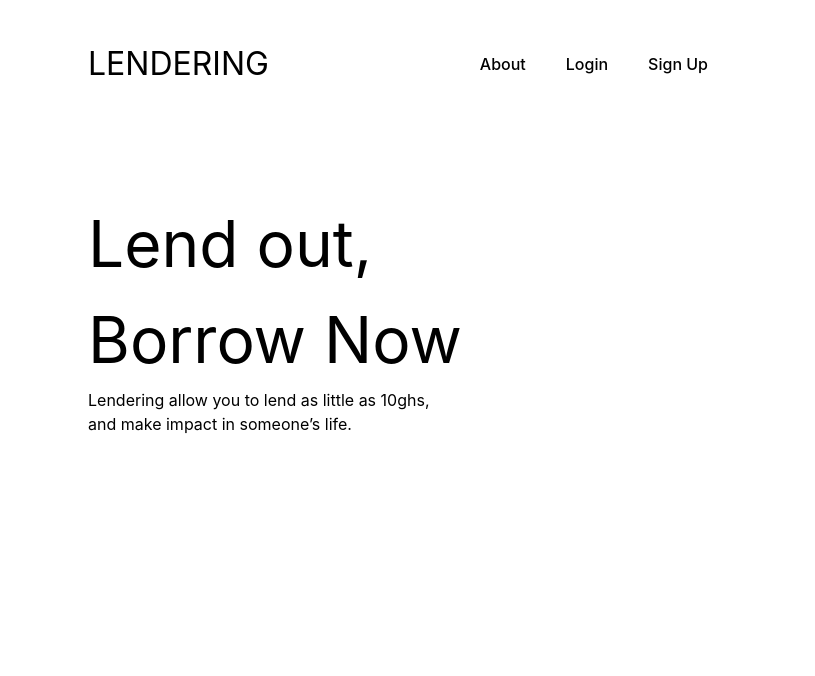
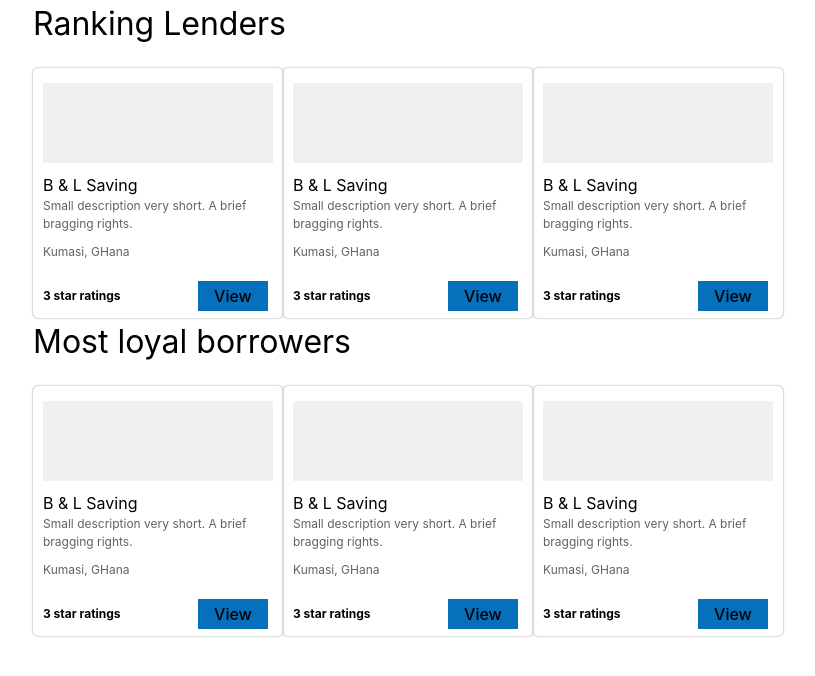
Before and after one commit to CraziCoda/marketplace-frontend, a React (Vite) app in the folder lendering/: page / in a window 1280 px wide. Shown: the top 676 px of the page, without its empty margins (232-1047 px from the left). Built offline with nearby package versions, Linux system fonts and the light colour scheme.

Commit message:
Important UI

```diff
--- a/lendering/src/App.tsx
+++ b/lendering/src/App.tsx
@@ -1,10 +1,14 @@
 import "./App.css";
+import Feed from "./pages/Feed";
 import Home from "./pages/Home";
+import Main from "./pages/Main";
+import Signin from "./pages/Signin";
+import Signup from "./pages/Signup";
 
 function App() {
 	return (
 		<>
-			<Home />
+			<Main />
 		</>
 	);
 }
--- /dev/null
+++ b/lendering/src/components/Card.tsx
@@ -0,0 +1,77 @@
+const Card = () => {
+	return (
+		<div style={style.card}>
+			<div style={style.top}>
+				<div style={style.image}></div>
+			</div>
+			<div style={style.bottom}>
+				<div style={style.user}>B & L Saving</div>
+				<div style={style.desc}>
+					Small description very short. A brief bragging rights.
+				</div>
+				<div style={style.desc}>Kumasi, GHana</div>
+				<div style={style.foot}>
+					<div style={style.rating}>3 star ratings</div>
+					<button style={style.button}>View</button>
+				</div>
+			</div>
+		</div>
+	);
+};
+
+interface StyleObject {
+	[key: string]: React.CSSProperties;
+}
+
+const style: StyleObject = {
+	card: {
+		width: 250,
+		height: 250,
+		boxShadow: "0px 0px 2px grey",
+		borderRadius: 5,
+	},
+	top: {
+		width: "100%",
+		height: "40%",
+		paddingTop: 5,
+	},
+	bottom: {
+		width: "90%",
+		height: "60%",
+		paddingLeft: 10,
+	},
+	image: {
+		backgroundColor: "#F0F0F0",
+		minWidth: "80%",
+		height: "80%",
+		margin: 10,
+	},
+	name: {},
+	desc: {
+		fontSize: 12,
+		marginBottom: 10,
+		color: "#646161",
+	},
+	foot: {
+		display: "flex",
+		flexDirection: "row",
+		justifyContent: "space-between",
+		alignItems: "center",
+		marginTop: 20,
+	},
+	rating: {
+		fontSize: 12,
+		fontWeight: "bold",
+	},
+	button: {
+		width: 70,
+		height: 30,
+		display: "flex",
+		justifyContent: "center",
+		alignItems: "center",
+		backgroundColor: "#0670BD",
+		borderRadius: 0,
+	},
+};
+
+export default Card;
--- /dev/null
+++ b/lendering/src/pages/Feed.css
@@ -0,0 +1,42 @@
+.container {
+	padding: 40px 30px;
+	width: 50%;
+	display: flex;
+	flex-direction: column;
+	justify-content: space-between;
+}
+header {
+	display: flex;
+	flex-direction: row;
+	justify-content: space-between;
+	align-items: center;
+}
+
+header .title {
+	font-size: 32px;
+	margin-bottom: 20px;
+}
+
+header .search{
+    background-color: #F0F0F0;
+    border: none;
+    width: 500px;
+    height: 40px;
+    border-radius: 20px;
+    outline: none;
+    padding: 0px 20px;
+    color: black;
+    box-shadow: 0px 0px 3px grey;
+    margin-bottom: 15px;
+}
+
+main{
+    display: flex;
+    flex-direction: row;
+    flex-wrap: wrap;
+    justify-content: space-between;
+}
+
+main > div{
+    margin: 10px;
+}
--- /dev/null
+++ b/lendering/src/pages/Feed.tsx
@@ -0,0 +1,26 @@
+import Card from "../components/Card";
+import "./Feed.css";
+const Feed = () => {
+	return (
+		<div className="container">
+			<header>
+				<div className="title">Find Lender</div>
+				<div>
+					<input type="text" className="search" placeholder="Find a Lender" />
+				</div>
+			</header>
+			<main>
+				<Card />
+				<Card />
+				<Card />
+
+				<Card />
+				<Card />
+				<Card />
+			</main>
+            <footer></footer>
+		</div>
+	);
+};
+
+export default Feed;
--- a/lendering/src/pages/Home.css
+++ b/lendering/src/pages/Home.css
@@ -37,6 +37,23 @@ main .text .loud{
     font-weight: 400;
 }
 
+main .text button{
+    width: 150px;
+    height: 50px;
+    margin-right: 20px;
+}
+
+main .text .primary{
+    background-color: #0981D8;
+}
+
+main .text .outline{
+    background-color: #fff;
+    border: #0981D8 solid 1px;
+    color: #0981D8;
+}
+
+
 footer{
     height: 30%;
 }
--- a/lendering/src/pages/Home.tsx
+++ b/lendering/src/pages/Home.tsx
@@ -19,7 +19,10 @@ const Home = () => {
 					<span style={{ color: "0670BD" }}>Lendering</span> allow you to lend
 					as little as 10ghs,
 					<br /> and make impact in someone’s life.
-
+					<br />
+					<br />
+					<Button text="Find Lender" type="primary" />
+					<Button text="Find Borrower" type="outline" />
 				</div>
 				<div className="image"></div>
 			</main>
@@ -28,4 +31,17 @@ const Home = () => {
 	);
 };
 
+interface ButtonProps {
+	text: string;
+	type: "primary" | "outline";
+}
+
+const Button = (props: ButtonProps) => {
+	return (
+		<button className={"btn " + props.type} style={{}}>
+			{props.text}
+		</button>
+	);
+};
+
 export default Home;
--- /dev/null
+++ b/lendering/src/pages/Main.css
@@ -0,0 +1,17 @@
+main {
+	width: 100%;
+	display: flex;
+	flex-direction: column;
+}
+
+main .unit .title {
+	font-size: 32px;
+	margin-bottom: 20px;
+}
+
+main .unit .list{
+    display: flex;
+    flex-direction: row;
+    flex-wrap: wrap;
+    justify-content: space-between;
+}
--- /dev/null
+++ b/lendering/src/pages/Main.tsx
@@ -0,0 +1,30 @@
+import Card from "../components/Card";
+import "./Main.css";
+const Main = () => {
+	return (
+		<div className="container">
+			<main>
+				<div className="unit">
+					<div className="title">Ranking Lenders</div>
+					<div className="list">
+						<Card />
+						<Card />
+						<Card />
+					</div>
+				</div>
+
+				<div className="unit">
+					<div className="title">Most loyal borrowers</div>
+					<div className="list">
+						<Card />
+						<Card />
+						<Card />
+					</div>
+				</div>
+			</main>
+			<footer></footer>
+		</div>
+	);
+};
+
+export default Main;
--- /dev/null
+++ b/lendering/src/pages/Signin.css
@@ -0,0 +1,95 @@
+.container{
+    padding: 40px 30px;
+    width: 50%;
+    display: flex;
+    flex-direction: column;
+    justify-content: space-between;
+}
+header{
+    display: flex;
+    flex-direction: row;
+    justify-content: space-between;
+
+    align-items: center;
+}
+
+header .title{
+    font-size: 32px;
+}
+
+main{
+    display: flex;
+    flex-direction: row;
+    justify-self: center;
+    align-items: space-around;
+    justify-content: center;
+    width: 100%;
+}
+
+main .form{
+    width: 556px;
+    min-height: 561px;
+    border-radius: 49px;
+    display: flex;
+    /* align-items: center; */
+    justify-content: space-between;
+    box-shadow: 1px 1px 5px grey;
+    flex-direction: column;
+    padding-top: 50px;
+    padding-left: 50px;
+    padding-right: 50px;
+}
+
+main .form .title{
+    font-size: 32px;
+    font-weight: bold;
+    color: black;
+}
+
+main .form span{
+    color: #716E6E;
+}
+
+
+main .form .foot{
+    height: 20%;
+}
+
+main .input{
+    border: none;
+    border-bottom: solid 1px black;
+    background-color: transparent;
+    color: black;
+    outline: none;
+    width: 100%;
+    margin-top: 30px;
+}
+
+main .foot{
+    width: 100%;
+    display: flex;
+    flex-direction: row;
+    justify-content: center;
+}
+
+main .formBtn{
+    border-radius: 10px;
+    width: 360px;
+    height: 50px;
+}
+
+
+main .select{
+    margin-top: 30px;
+    border: none;
+    border-bottom: solid 1px black;
+    background-color: transparent;
+    color: black;
+    outline: none;
+    width: 100%;
+}
+
+
+footer{
+    height: 10%;
+}
--- /dev/null
+++ b/lendering/src/pages/Signin.tsx
@@ -0,0 +1,75 @@
+import { ReactNode } from "react";
+import "./Signin.css";
+const Signin = () => {
+	return (
+		<div className="container">
+			<header>
+				<div className="title">LENDERING</div>
+			</header>
+			<main>
+				<div className="form">
+					<div className="head">
+						<span className="title">Borrower | Lender Sign In </span>
+						<br />
+						<span>
+							If no account <a href="#">create account</a>
+						</span>
+					</div>
+					<div className="body">
+						<Input type="email" placeholder="crazicoda@gmail.com" />
+						<Select>
+							<option value={"lender"}>Lender</option>
+							<option value={"borrower"}>Borrower</option>
+						</Select>
+						<Input type="password" placeholder="Password" />
+					</div>
+					<div className="foot">
+						<FormButton text="Login" type="primary" />
+					</div>
+				</div>
+			</main>
+
+			<footer></footer>
+		</div>
+	);
+};
+
+interface ButtonProps {
+	text: string;
+	type: "primary" | "outline";
+}
+
+const FormButton = (props: ButtonProps) => {
+	return (
+		<button
+			className={"formBtn " + props.type}
+			style={{ backgroundColor: "#0981D8" }}
+		>
+			{props.text}
+		</button>
+	);
+};
+
+interface InputProps {
+	placeholder: string;
+	type?: string;
+}
+
+const Input = (props: InputProps) => {
+	return (
+		<input
+			type={props.type}
+			className="input"
+			placeholder={props.placeholder}
+		/>
+	);
+};
+
+interface SelectProps {
+	children: ReactNode;
+}
+
+const Select = (props: SelectProps) => {
+	return <select className="select">{props.children}</select>;
+};
+export default Signin;
--- /dev/null
+++ b/lendering/src/pages/Signup.css
@@ -0,0 +1,146 @@
+.container {
+	padding: 40px 30px;
+	width: 50%;
+	display: flex;
+	flex-direction: column;
+	justify-content: space-between;
+}
+header {
+	display: flex;
+	flex-direction: row;
+	justify-content: space-between;
+
+	align-items: center;
+}
+
+header .title {
+	font-size: 32px;
+	margin-bottom: 20px;
+}
+
+main {
+	display: flex;
+	flex-direction: row;
+	justify-self: center;
+	align-items: space-around;
+	justify-content: center;
+	width: 100%;
+}
+
+main .head {
+	width: 100%;
+	display: flex;
+	flex-direction: column;
+	justify-self: center;
+	align-items: center;
+}
+
+main .form {
+	width: 1210px;
+	min-height: 561px;
+	border-radius: 49px;
+	display: flex;
+	/* align-items: center; */
+	justify-content: space-between;
+	box-shadow: 1px 1px 5px grey;
+	flex-direction: column;
+	padding-top: 50px;
+	padding-left: 50px;
+	padding-right: 50px;
+}
+
+main .form .title {
+	font-size: 32px;
+	font-weight: bold;
+	color: black;
+}
+
+main .form span {
+	color: #716e6e;
+}
+
+main .form .body {
+	display: flex;
+	flex-direction: row;
+	justify-content: space-between;
+	align-items: center;
+	width: 100%;
+}
+
+main .form .body > div {
+	width: 50%;
+	padding: 40px;
+}
+
+main .form .body .two-fields {
+	display: flex;
+	flex-direction: row;
+	align-items: center;
+	justify-content: space-between;
+}
+
+main .form .body .two-fields .divider {
+	min-width: 10px;
+	min-height: 10px;
+}
+
+main .form .body .labelled {
+	display: flex;
+	flex-direction: column;
+	/* align-items: center;
+	justify-content: center; */
+	/* background-color: red; */
+	margin-top: 30px;
+    color: #716e6e;
+}
+
+main .form .body .labelled .divider {
+	min-width: 10px;
+	min-height: 10px;
+}
+
+main .form .body .labelled .input {
+	margin-top: 0px;
+}
+
+main .form .foot {
+	height: 20%;
+    margin-bottom: 20px;
+}
+
+main .input {
+	border: none;
+	border-bottom: solid 1px black;
+	background-color: transparent;
+	color: black;
+	outline: none;
+	width: 100%;
+	margin-top: 30px;
+}
+
+main .foot {
+	width: 100%;
+	display: flex;
+	flex-direction: row;
+	justify-content: center;
+}
+
+main .formBtn {
+	border-radius: 10px;
+	width: 360px;
+	height: 50px;
+}
+
+main .select {
+	margin-top: 30px;
+	border: none;
+	border-bottom: solid 1px black;
+	background-color: transparent;
+	color: black;
+	outline: none;
+	width: 100%;
+}
+
+footer {
+	height: 10%;
+}
```
